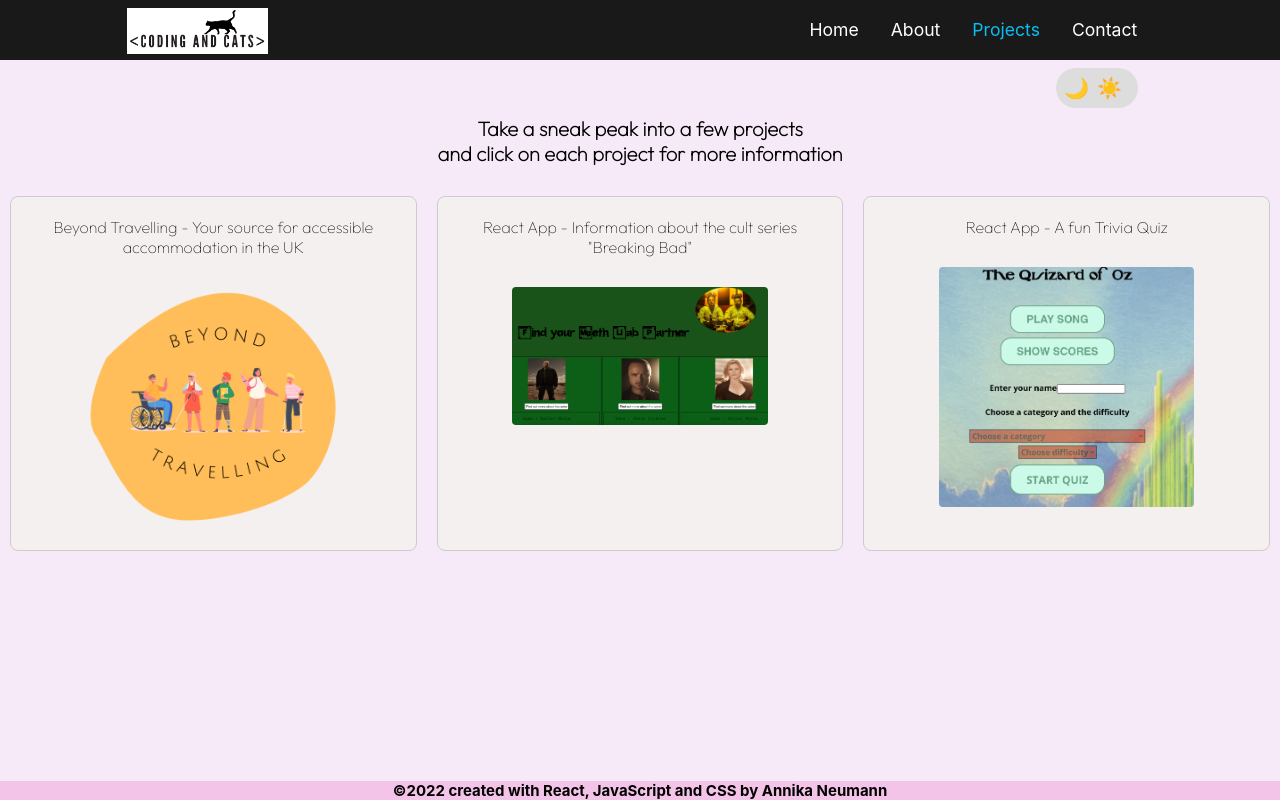
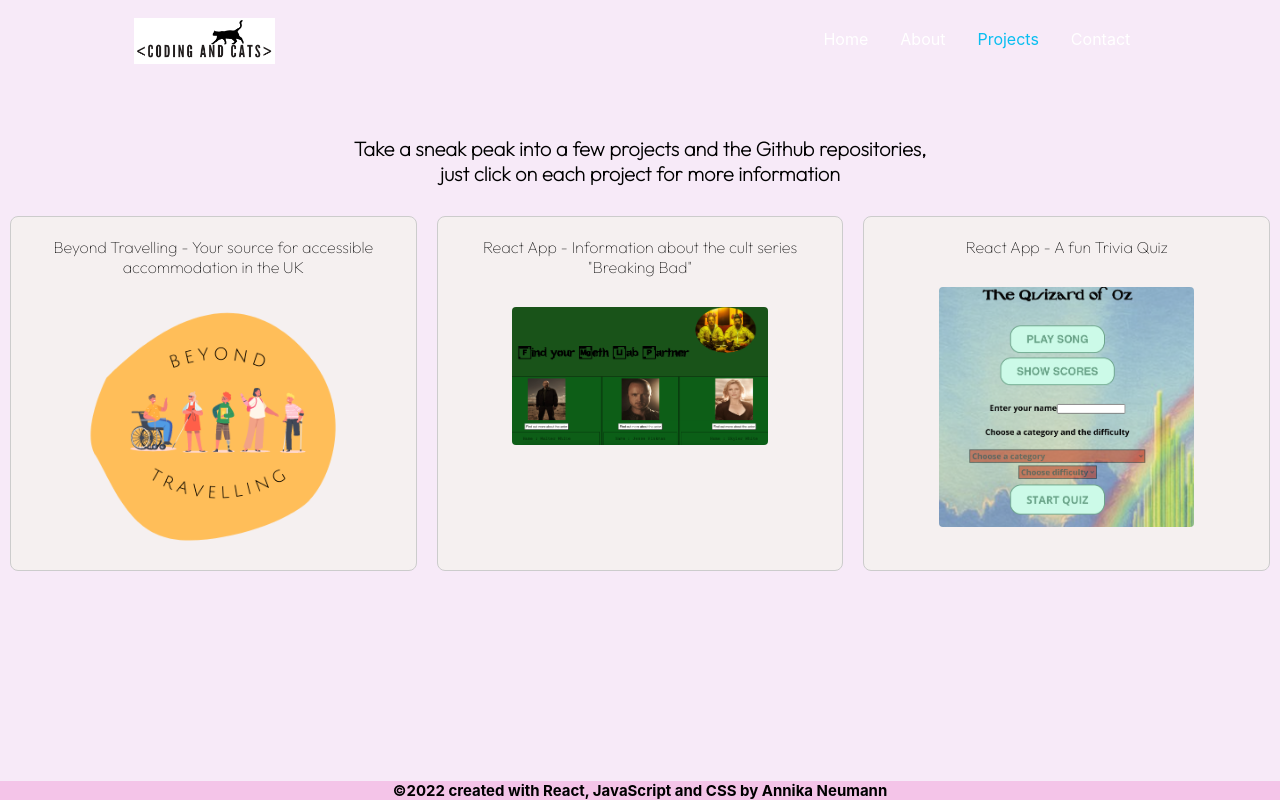
Before and after one commit to AnnikaNeumann/annikaneumann.github.io, a React (Create React App) app: page /projects in a window 1280 px wide. Built offline with nearby package versions, Linux system fonts and the light colour scheme.

Commit message:
removed DarkMode theme for now, did not change content only toggle button after multiple refactoring

```diff
--- a/src/components/DarkModeToggle.js
+++ b/src/components/DarkModeToggle.js
@@ -1,4 +1,4 @@
-import React, { useState } from 'react';
+// import React, { useState, useEffect } from 'react';
 import './css/DarkModeToggle.css';
 
 const DarkModeToggle = () => {
@@ -7,28 +7,32 @@ const DarkModeToggle = () => {
   // Function to toggle dark mode
   const toggleDarkMode = () => {
     setIsDarkMode(!isDarkMode);
-    document.documentElement.classList.toggle('dark-mode', !isDarkMode);
+    localStorage.setItem('darkMode', !isDarkMode ? 'true' : 'false');
   };
 
-  React.useEffect(() => {
+  useEffect(() => {
     // Check local storage for user preference
     const storedDarkMode = localStorage.getItem('darkMode');
     if (storedDarkMode === 'true') {
       setIsDarkMode(true);
-      document.documentElement.classList.add('dark-mode');
     }
+
   }, []);
 
-  React.useEffect(() => {
-    // Store user preference in local storage
-    localStorage.setItem('darkMode', isDarkMode.toString());
+  useEffect(() => {
+    // Apply dark mode styles to the page
+    if (isDarkMode) {
+      document.documentElement.setAttribute('data-theme', 'dark');
+    } else {
+      document.documentElement.setAttribute('data-theme', 'light');
+    }
   }, [isDarkMode]);
 
   return (
-    <div className="dark-mode-toggle">
+    <div className={`dark-mode-toggle ${isDarkMode ? 'dark' : 'light'}`}>
       <button
         onClick={toggleDarkMode}
-        aria-pressed={isDarkMode}
+        // aria-pressed={isDarkMode}
         className={`toggle-button ${isDarkMode ? 'dark' : 'light'}`}
       >
         <span className="icon moon">🌙</span>
--- a/src/components/Header.js
+++ b/src/components/Header.js
@@ -1,22 +1,19 @@
-import React, {useState} from "react";
+import React from "react";
 import NavBar2 from "./NavBar2";
 import SkipToContent from './SkipToContent';
 
 
 
 const Header = () => {
-
-
     return (
-        <div className="header">
-            <header>
-                <SkipToContent />
-            </header>
-            <NavBar2/>
-        </div>
-
-    )
-}
+      <div>
+        <header>
+          <SkipToContent />
+        </header>
+        <NavBar2 />
+      </div>
+    );
+  }
 
 
 export default Header;
--- a/src/components/NavBar2.js
+++ b/src/components/NavBar2.js
@@ -4,9 +4,8 @@ import "./css/NavBar2.css";
 import { FaBars, FaTimes } from "react-icons/fa";
 import { IconContext } from "react-icons/lib";
 import { NavLink } from "react-router-dom";
-import DarkModeToggle from "./DarkModeToggle";
 
-function NavBar2(props) {
+function NavBar2() {
   const [click, setClick] = useState(false);
 
   const handleClick = () => setClick(!click);
@@ -20,12 +19,15 @@ function NavBar2(props) {
 
   return (
     <>
+
       <IconContext.Provider value={{ color: "#fff" }}>
-        <nav className="navbar">
           <div className="navbar-container container" >
+
+
             <Link to="/" className="navbar-logo" tabIndex='0' onClick={closeMobileMenu}>
             <img className="logo" src={require("../static/CatLogo.png")} alt='A black and white logo with the text "coding and cats.'/>
             </Link>
+
             <div
             className="menu-icon"
             tabIndex='0'
@@ -79,11 +81,9 @@ function NavBar2(props) {
                 >
                   Contact
                 </NavLink>
-                <DarkModeToggle/>
               </li>
             </ol>
           </div>
-        </nav>
       </IconContext.Provider>
     </>
   );
--- a/src/components/Projects.js
+++ b/src/components/Projects.js
@@ -1,13 +1,14 @@
 import React from 'react';
 import '../components/css/Projects.css';
 
-const Projects = () =>{
+
+const Projects = ( {}) =>{
 
 
     return(
         <>
         <section>
-        <h1 tabIndex= '0' className='project'>Take a sneak peak into a few projects<br></br> and click on each project for more information</h1>
+        <h1 tabIndex= '0' className='project'>Take a sneak peak into a few projects and the Github repositories,<br></br>just click on each project for more information</h1>
         <br></br>
         <div className="flex-projects">
 
--- a/src/components/css/DarkModeToggle.css
+++ b/src/components/css/DarkModeToggle.css
@@ -1,35 +1,57 @@
 /* Dark mode toggle styles */
 .dark-mode-toggle {
   position: relative;
+  margin-left: 2rem;
 }
 
 .toggle-button {
-  display: flex;
-  align-items: center;
+  display:flex;
+
+  align-items: flex-start;
   background-color: #ddd;
   border: none;
-  padding: 8px;
-  border-radius: 50px;
+  padding: 0.5rem;
+  margin-top: 1rem;
+  margin-left: -3rem;
+  border-radius: 3rem;
   cursor: pointer;
   transition: background-color 0.3s, transform 0.3s;
-  outline: none; /* Remove the default focus outline */
+  outline: none;
 }
 
 .toggle-button:focus {
-  box-shadow: 0 0 4px 2px rgba(0, 0, 255, 0.5); /* Add a focus style */
+  box-shadow: 0 0 0.25rem 0.125rem rgba(0, 0, 255, 0.5);
 }
 
 .toggle-button.dark {
   background-color: #333;
   color: #fff;
 }
+.darkMode{
+  --background-color: #000;
+  --text-color: #fff;
 
+}
 .icon {
-  font-size: 20px;
-  margin-right: 8px;
+  font-size: 1.25rem;
+  margin-right: 0.5rem;
 }
 
 /* Dark mode styles */
-.dark-mode .toggle-button {
-  transform: translateX(24px);
+[data-theme="dark"] .toggle-button {
+  transform: translateX(2rem);
 }
+
+/* Dark mode styles */
+[data-theme='dark'] {
+  --background-color: #000;
+  --text-color: #fff;
+  /* Add more dark mode styles here */
+}
+
+/* Light mode styles (default) */
+[data-theme='light'] {
+  --background-color: #fff;
+  --text-color: #000;
+  /* Add more light mode styles here */
+}
--- a/src/container/PortfolioContainer.js
+++ b/src/container/PortfolioContainer.js
@@ -1,4 +1,4 @@
-import React, {useState} from 'react';
+import React from 'react';
 import '../App.css';
 import Header from '../components/Header';
 import Footer from '../components/Footer';
@@ -8,8 +8,8 @@ const PortfolioContainer = () =>{
 
     return(
         <>
-        <Header/>
-        <Footer/>
+         <Header/>
+        <Footer />
     </>
 
     )
--- a/src/index.js
+++ b/src/index.js
@@ -1,14 +1,13 @@
 import './index.css';
-import App from './App';
 import { createBrowserRouter, RouterProvider, Outlet} from 'react-router-dom';
 import React from 'react';
 import {createRoot} from 'react-dom/client';
 import reportWebVitals from './reportWebVitals';
+import App from './App';
 import Home from './components/Home';
 import About from './components/About';
 import ContactForm from './components/ContactForm';
 import Projects from './components/Projects';
-// import NotFound from './components/NotFound';
 
 const router = createBrowserRouter([
   {
@@ -30,22 +29,34 @@ const router = createBrowserRouter([
         path: '/contact',
         element: <ContactForm />,
       },
-      // {
-      //   path: '*',
-      //   element: <NotFound />,
-      // }
-
-    ],
+         ],
   },
 ]);
 
-const root = createRoot(document.getElementById('root')).render(
-    <RouterProvider router={router}>
-      <Outlet />
-    </RouterProvider>
+const root = createRoot(document.getElementById('root')); // Assuming there is a 'root' element in your HTML.
+
+root.render(
+  <RouterProvider router={router}>
+    <Outlet />
+  </RouterProvider>
 );
+
+
+// return (
+//     <RouterProvider router={router}>
+//       <Outlet />
+//     </RouterProvider>
+//   );
+// )
 
 // If you want to start measuring performance in your app, pass a function
 // to log results (for example: reportWebVitals(console.log))
 // or send to an analytics endpoint. Learn more: https://bit.ly/CRA-vitals
 reportWebVitals();
+
+
+// const root = createRoot(document.getElementById('root')).render(
+//     <RouterProvider>
+//     <App/>
+//     </RouterProvider>
+// );
```
Also changed, not shown: src/App.js (+4 -5 lines), src/components/AppWrapper.js (added, +63 -0 lines).
